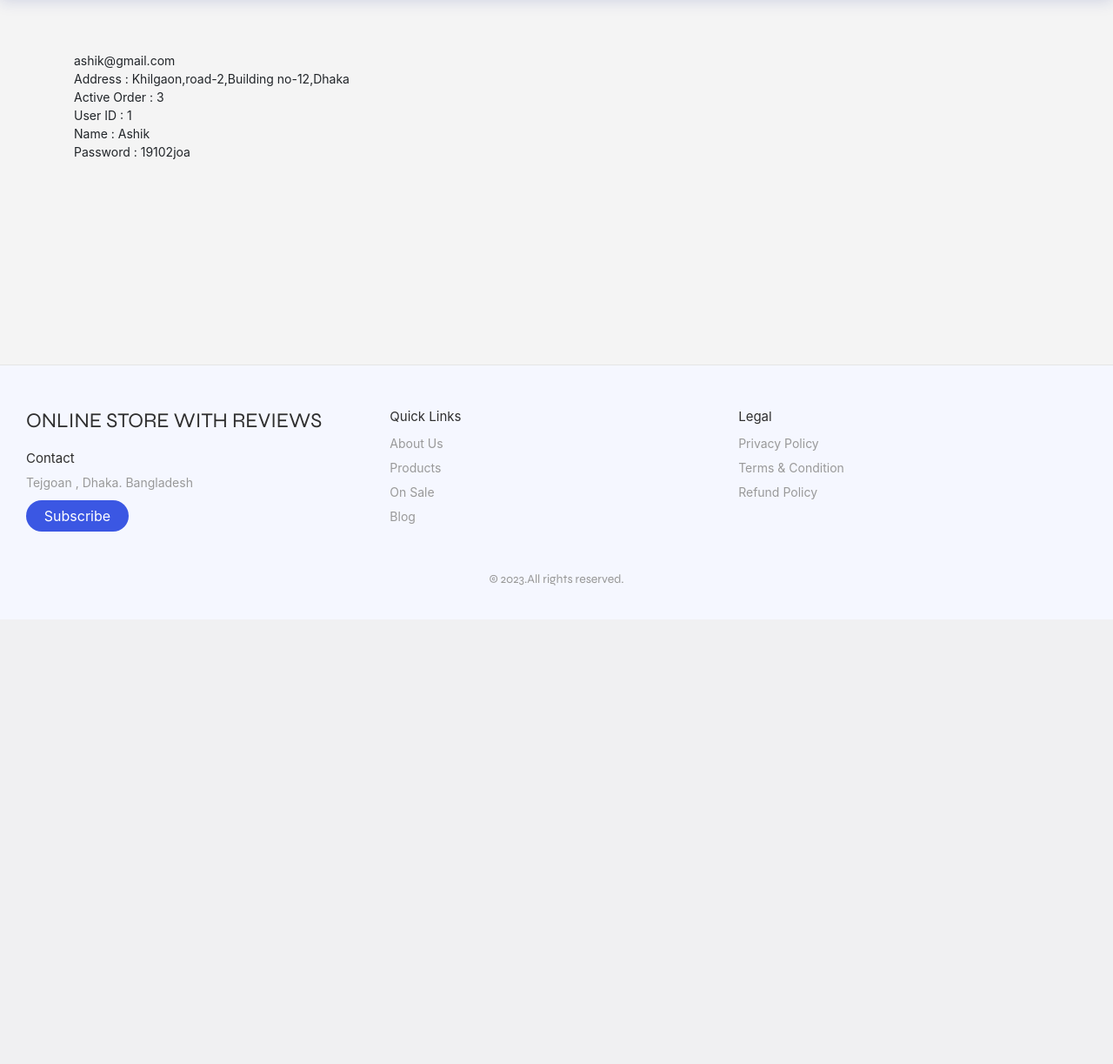
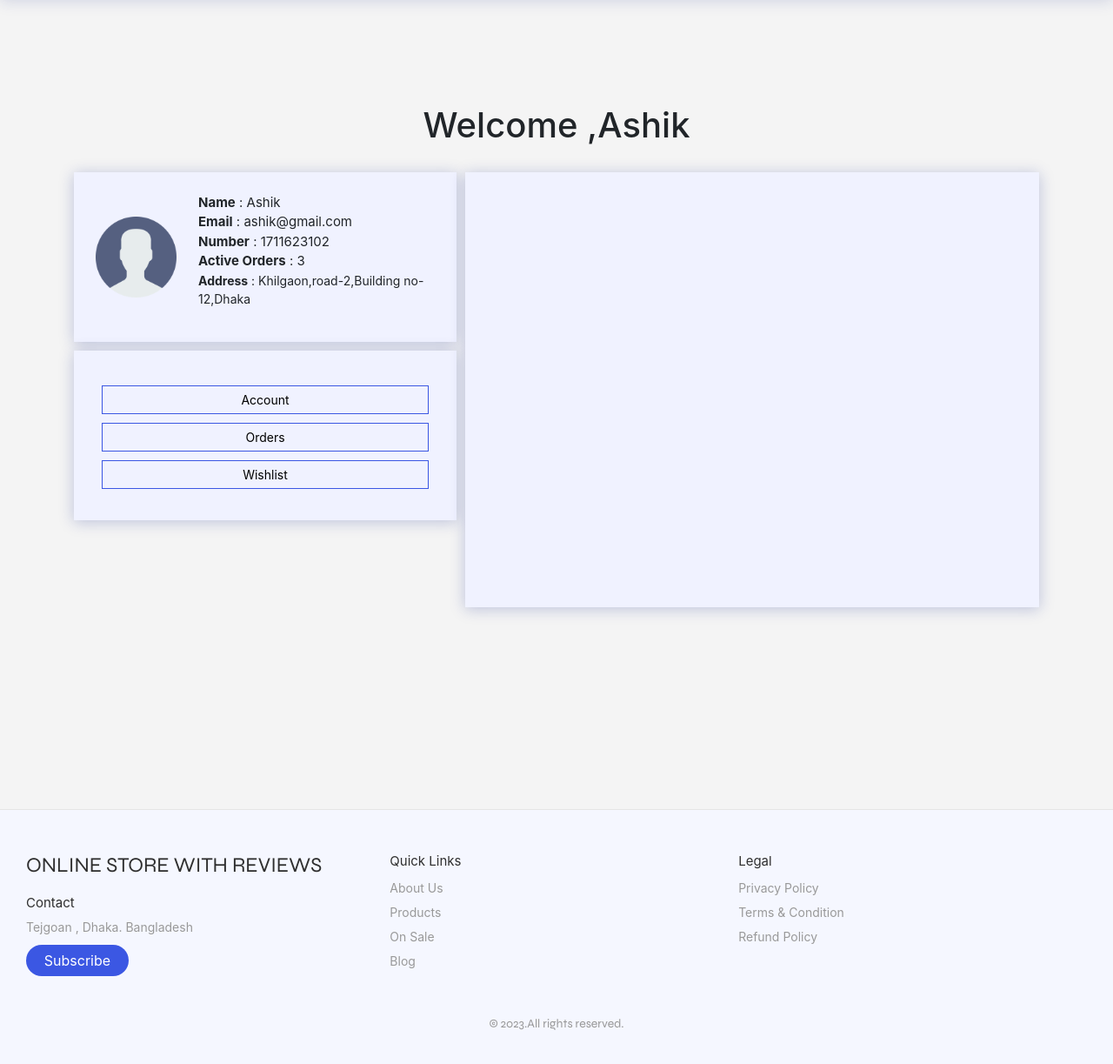
Before and after one commit to ashikulislamm/Online-Store-with-Reviews, a PHP site: page /profile.php in a window 1280 px wide. Shown: the part 88-1311 px from the top of the page at 87% size. Before the commit the page ends 800 px from the top, so only its background shows below. Run offline with PHP 8.4, Linux system fonts and the light colour scheme; a user stored in the database is signed in; data comes from the database, SQL or seed files in the repository.

Commit message:
Profile Page

```diff
--- a/asset/css/style.css
+++ b/asset/css/style.css
@@ -194,6 +182,80 @@ td {
 
 :is(.nav__logo, .nav__search, .nav__login, .nav__toggle, .nav__link):hover {
   color: var(--first-color);
+}
+
+/*------------Profile------------*/
+.profileDiv {
+  height: 500px;
+  display: flex;
+  flex-direction: row;
+}
+.left{
+  width: 40%;
+}
+.user-profile {
+  background: var(--container-color);
+  height: 195px;
+  margin-bottom: 10px;
+  box-shadow: 0 2px 16px hsla(230, 75%, 32%, 0.25);
+
+}
+.profileBtns {
+  background: var(--container-color);
+  height: 195px;
+  box-shadow: 0 2px 16px hsla(230, 75%, 32%, 0.25);
+  text-align: center;
+  padding-top: 30px;
+  align-items: center;
+  justify-content: center;
+}
+.profileBtns ul{
+  padding-right: 2rem;
+}
+.profileBtns ul li{
+  color: black;
+  border: 1px solid var(--first-color);
+  cursor: pointer;
+  margin: 10px 0px;
+  padding: 5px;
+}
+
+.profileBtns ul li:hover{
+  background: var(--first-color);
+  color: white;
+  transition: 0.4s;
+}
+
+.profile-details {
+  background: var(--container-color);
+  box-shadow: 0 2px 16px hsla(230, 75%, 32%, 0.25);
+  height: auto;
+  width: 60%;
+  margin-left: 10px;
+}
+.user-profile{
+  display: flex;
+  flex-direction: row;
+  justify-content: center;
+  align-items: center;
+}
+.info{
+  padding-left: 25px;
+}
+.user-profile p{
+  font-size: 15px;
+  margin: 0;
+}
+.avatar{
+  margin-left: 25px;
+}
+.det{
+  text-align: center;
+  padding-top: 20px;
+  display: none;
+}
+.det.show{
+  display: block;
 }
 
 /* Navigation for mobile devices */
--- /dev/null
+++ b/asset/js/footer.js
@@ -0,0 +1,11 @@
+var subDiv = document.getElementById("subdiv");
+var subClose = document.getElementById("sub_close");
+var subBtn = document.getElementById("footer__btn");
+
+subBtn.addEventListener("click" , function(){
+  subDiv.classList.add("show_sub");
+});
+
+subClose.addEventListener("click" , function(){
+  subDiv.classList.remove("show_sub");
+});
--- a/asset/js/main.js
+++ b/asset/js/nav.js
@@ -1,19 +1,19 @@
-var NAVMENU = document.getElementById("nav-menu"),
+const NavMenu = document.getElementById("nav-menu"),
   navToggle = document.getElementById("nav-toggle"),
   navClose = document.getElementById("nav-close");
 
 /* Menu show */
 navToggle.addEventListener("click", () => {
-  NAVMENU.classList.add("show-menu");
+  NavMenu.classList.add("show-menu");
 });
 
 /* Menu hidden */
 navClose.addEventListener("click", () => {
-  NAVMENU.classList.remove("show-menu");
+  NavMenu.classList.remove("show-menu");
 });
 
 /*=============== SEARCH ===============*/
-var search = document.getElementById("search"),
+const search = document.getElementById("search"),
   searchBtn = document.getElementById("search-btn"),
   searchClose = document.getElementById("search-close");
 
@@ -34,15 +34,3 @@ var loginmenu = document.getElementById('sub-menu-wrap'),
 loginBtn.addEventListener('click', () =>{
   loginmenu.classList.toggle('open')
 });
-
-var subDiv = document.getElementById("subdiv");
-var subClose = document.getElementById("sub_close");
-var subBtn = document.getElementById("footer__btn");
-
-subBtn.addEventListener("click" , function(){
-  subDiv.classList.add("show_sub");
-});
-
-subClose.addEventListener("click" , function(){
-  subDiv.classList.remove("show_sub");
-});
--- /dev/null
+++ b/asset/js/profile.js
@@ -0,0 +1,25 @@
+/**
+ * Profile page JS
+ */
+
+const account = document.getElementById('account'),
+      orders = document.getElementById('orders'),
+      wishlist = document.getElementById('wishlist');
+const accountBtn = document.getElementById('accountBtn'),
+      ordersBtn = document.getElementById('ordersBtn'),
+      wishlistBtn = document.getElementById('wishlistBtn');
+accountBtn.addEventListener('click', () =>{
+   account.classList.add('show')
+   orders.classList.remove('show')
+   wishlist.classList.remove('show')
+});
+ordersBtn.addEventListener('click', () =>{
+   account.classList.remove('show')
+   orders.classList.add('show')
+   wishlist.classList.remove('show')
+});
+wishlistBtn.addEventListener('click', () =>{
+   account.classList.remove('show')
+   orders.classList.remove('show')
+   wishlist.classList.add('show')
+});
--- a/footer.php
+++ b/footer.php
@@ -34,7 +34,7 @@
       color: #2f2f2f;
       background-color: hsl(230, 100%, 98%);
       border-top: 1px solid #e5e5e5;
-      margin-top: 20px;
+      margin-top: 10px;
     }
 
     .footer>* {
@@ -325,7 +325,7 @@
         <h3>Subscribe for Newsletter</h3>
         <p>Subscribe for latest offers and news</p>
         <div class="subform">
-          <input type="email" id="email" placeholder="Enter your email">
+          <input type="email" id="subsemail" placeholder="Enter your email">
         </div>
         <div class="subbtn">
           <button class="subscribe">Subscribe</button>
@@ -334,7 +334,7 @@
       <button type="button" class="sub_close" id="sub_close"><i class="fa-solid fa-xmark" id="sub_close"></i></button>
     </div>
   </div>
-  <script src="/asset/js/main.js"></script>
+  <script src="/asset/js/footer.js"></script>
 </body>
 
 </html>
--- a/nav.php
+++ b/nav.php
@@ -14,7 +14,6 @@
         <link rel="shortcut icon" href="asset/images/favicon.ico" type="image/x-icon" />
 
         <!-------------------BootStrap CSS------------------->
-        <link href="https://cdn.jsdelivr.net/npm/bootstrap@5.3.2/dist/css/bootstrap.min.css" rel="stylesheet" integrity="sha384-T3c6CoIi6uLrA9TneNEoa7RxnatzjcDSCmG1MXxSR1GAsXEV/Dwwykc2MPK8M2HN" crossorigin="anonymous" />
         <!--Font Awsome-->
         <link rel="stylesheet" href="https://cdnjs.cloudflare.com/ajax/libs/font-awesome/6.5.0/css/all.min.css" integrity="sha512-Avb2QiuDEEvB4bZJYdft2mNjVShBftLdPG8FJ0V7irTLQ8Uo0qcPxh4Plq7G5tGm0rU+1SPhVotteLpBERwTkw==" crossorigin="anonymous" referrerpolicy="no-referrer" />
     </head>
@@ -127,9 +126,7 @@
         </div>
     </header>
 
-
-    <script src="https://cdn.jsdelivr.net/npm/bootstrap@5.3.2/dist/js/bootstrap.min.js" integrity="sha384-BBtl+eGJRgqQAUMxJ7pMwbEyER4l1g+O15P+16Ep7Q9Q+zqX6gSbd85u4mG4QzX+" crossorigin="anonymous"></script>
-    <script src="asset/js/main.js"></script>
+    <script src="/asset/js/nav.js"></script>
 </body>
 
 </html>
--- a/profile.php
+++ b/profile.php
@@ -25,29 +25,81 @@
     <?php
     include 'config.php';
     ?>
-    <br><br><br><br><br><br>
-    <div class="container">
-        <br>
-        <?php
+    <?php
+    if (isset($_SESSION['id'])) {
         $result = mysqli_query($con, "SELECT * FROM user WHERE user_id='$_SESSION[id]'") or die("Select Error");
         $row = mysqli_fetch_assoc($result);
-        echo $row['email'];
-        echo "<br>";
-        echo 'Address : ' . $row['user_address'];
-        echo "<br>";
-        echo 'Active Order : ' . $row['active_orders'];
-        echo "<br>";
-        echo 'User ID : ' . $row['user_id'];
-        echo "<br>";
-        echo 'Name : ' . $row['user_name'];
-        echo "<br>";
-        echo 'Password : ' . $row['user_password'];
-        ?>
-    </div>
+        echo '
+            <main class="main">
+        <div class="container">
+            <h1 style="text-align: center; margin-bottom: 30px;">Welcome ,' . $row['user_name'] . '</h1>
+            <div class="profileDiv">
+                <div class="left">
+                    <div class="user-profile">
+                        <div class="avatar">
+                            <img src="/asset/images/user.png" alt="" width="100px">
+                        </div>
+                        <div class="info">
+                            <p><b>Name</b> : ' . $row['user_name'] . '</p>
+                            <p><b>Email</b> : ' . $row['email'] . '</p>
+                            <p><b>Number</b> : ' . $row['user_number'] . '</p>
+                            <p><b>Active Orders</b> : ' . $row['active_orders'] . '</p>
+                            <address><strong>Address</strong> : ' . $row['user_address'] . '</address>
+                        </div>
+                    </div>
+                    <div class="profileBtns">
+                        <ul class="btnList">
+                            <li id="accountBtn">Account</li>
+                            <li id="ordersBtn">Orders</li>
+                            <li id="wishlistBtn">Wishlist</li>
+                        </ul>
+                    </div>
+                </div>
+                <div class="profile-details">
+                    <div class="det" id="account">
+                    <form action="" class="login__form" method="post">
+                <h2 class="login__title">Update Information</h2>
 
+                <div class="login__group">
+                    <div>
+                        <input type="text" placeholder="Write your name" id="fname" class="login__input" name="Name" value="' . $row['user_name'] . '" />
+                    </div>
+                    <div>
+                        <input type="tel" id="phone" name="phone" placeholder="Enter your telephone number" class="login__input" value="' . $row['user_number'] . '" pattern="[0-9]{11}">
+                    </div>
+                    <div>
+                        <input type="text" placeholder="Write your Address" id="phone" class="login__input" value="' . $row['user_address'] . '" name="Address"/>
+                    </div>
+                    <div>
+                        <input type="email" placeholder="Write your email" id="email" class="login__input" value="' . $row['email'] . '" name="email"/>
+                    </div>
+
+                    <div>
+                        <input type="text" placeholder="Enter your password" id="password" class="login__input" value="' . $row['user_password'] . '"  name="password"/>
+                    </div>
+                </div>
+
+                <div>
+                    <button type="submit" class="login__button" name="update">Update</button>
+                </div>
+            </form>
+                    </div>
+                    <div class="det" id="orders">This is Orders Section</div>
+                    <div class="det" id="wishlist">This is wishlist section</div>
+                </div>
+            </div>
+        </div>
+    </main>
+            ';
+    } else {
+        echo "<div class='message'>
+                <h5>Please Login to view your profile </h5><br>
+                <a href='login.php' class='nested-button-link'><button class='nested-button'>Login</button></a>
+                </div> <br>";
+    }
+    ?>
     <?php include 'footer.php'; ?>
-    <script src="https://cdn.jsdelivr.net/npm/bootstrap@5.3.2/dist/js/bootstrap.min.js" integrity="sha384-BBtl+eGJRgqQAUMxJ7pMwbEyER4l1g+O15P+16Ep7Q9Q+zqX6gSbd85u4mG4QzX+" crossorigin="anonymous"></script>
-    <script src="asset/js/main.js"></script>
+    <script src="/asset/js/profile.js"></script>
 </body>
 
 </html>
```
Also changed, not shown: other parts of asset/css/style.css (+31 -18 lines), asset/sql query/create-database-online_store_with_review.sql (+21 -19 lines), index.php (+2 -6 lines), login.php (+13 -21 lines), signup.php (+13 -14 lines), asset/images/user.png (added).
